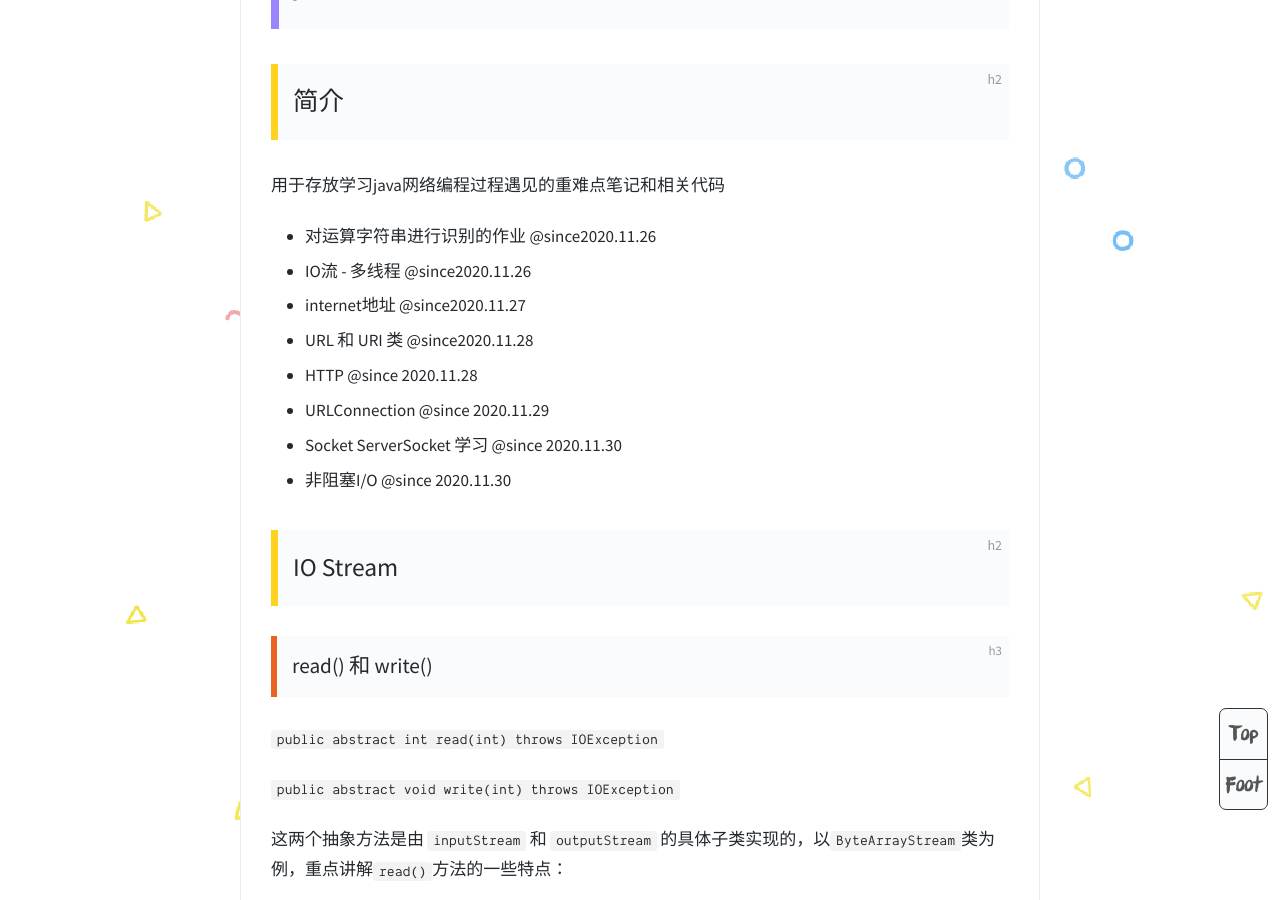
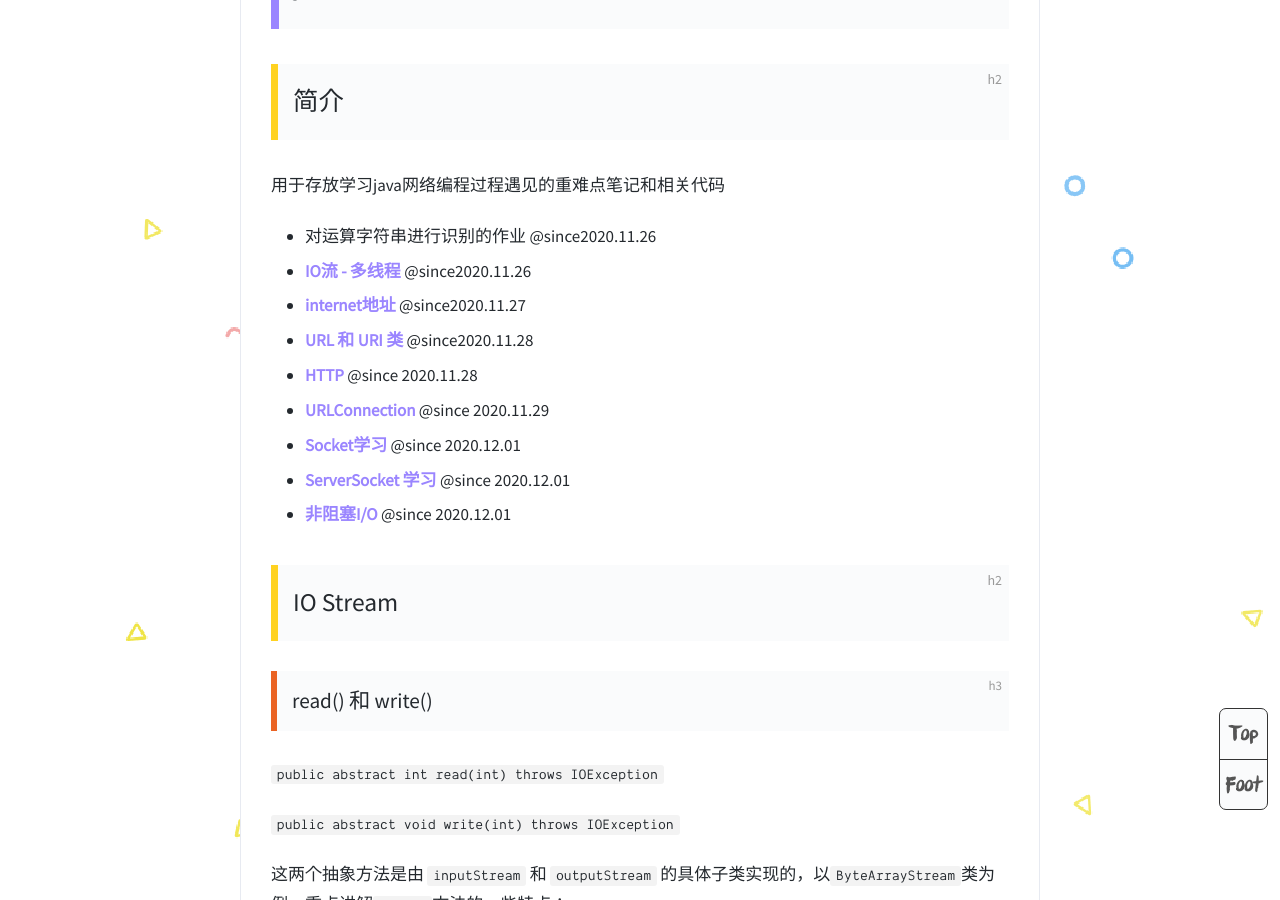
Before and after one commit to hamburgerdog/hamburgerdog.github.io, a Jekyll site: the page built from _posts/2020-11-30-java网络编程.markdown, in a window 1280 px wide and 900 px high, scrolled down 729 px. Built offline with Jekyll 4.4.1, drawn with Linux system fonts in a browser that asks for light colours; comment, search, counter and statistics services are not loaded.

Commit message:
手动添加了java网络编程笔记的目录

````diff
--- a/_posts/2020-11-30-java网络编程.markdown
+++ b/_posts/2020-11-30-java网络编程.markdown
@@ -14,13 +14,16 @@ subtitle: "java network programming"
 用于存放学习java网络编程过程遇见的重难点笔记和相关代码
 
 * 对运算字符串进行识别的作业 @since2020.11.26
-* IO流 - 多线程 @since2020.11.26
-* internet地址 @since2020.11.27
-* URL 和 URI 类 @since2020.11.28
-* HTTP @since 2020.11.28
-* URLConnection @since 2020.11.29
-* Socket ServerSocket 学习 @since 2020.11.30
-* 非阻塞I/O @since 2020.11.30
+* <a href="#io">IO流 - 多线程</a> @since2020.11.26
+* <a href="#inet">internet地址</a> @since2020.11.27
+* <a href="#url">URL 和 URI 类 </a>@since2020.11.28
+* <a href="#http">HTTP</a> @since 2020.11.28
+* <a href="#urlc">URLConnection</a> @since 2020.11.29
+* <a href="#so">Socket学习</a> @since 2020.12.01
+* <a href="#sso">ServerSocket 学习</a> @since 2020.12.01
+* <a href="#nio">非阻塞I/O</a> @since 2020.12.01
+
+<div id="io"></div>
 
 ## IO Stream
 
@@ -273,6 +276,8 @@ public void doTest(){
 
 最后两种已被舍弃，因为这会可能会让对象处于不一致状态
 
+<div id="inet"></div>
+
 ## internet地址
 
 ### 按IP地址查找
@@ -358,11 +363,11 @@ public class PooledWeblog {
 
 > 日志文件过于庞大的时候，这个程序会占用很大的内存，为了避免这个问题可以将输出也放到一个单独的线程之中，与输入共享一个队列，这样可以避免队列膨胀，但**需要有个信号告知输出线程可以运行了**
 
+<div id="url"></div>
+
 ## URL  和 URI
 
 ### URL
-
-
 
 **URL由一下5个部分组成：**
 
@@ -473,6 +478,8 @@ public class QueryString {
 }
 ```
 
+<div id="http"></div>
+
 ## HTTP
 
 ### HTTP方法
@@ -491,6 +498,8 @@ HTTP首部中两个比较关键面字段：`Content-type`指明MIME媒体类型
 
 一种用于存储连接件持久客户端状态的小文本串，cookie在请求和响应的HTTP首部，从服务器传给客户端，再从客户端传到服务器，cookie中通常不包含数据，只是指示服务器上的数据，用`CookeiManager`和`CookieStore`来管理和在本地存放和获取cookie
 
+<div id="urlc"></div>
+
 ## URLConnection
 
 > **URLConnection和HTTP联系过于紧密**，默认每个传输文件前都有一个MIME首部或类型的东西
@@ -530,6 +539,7 @@ HTTP服务器不总会在数据发送完后就立即关闭联系，因此在读
 
 这两种方式对身份认证和重定向有一定的影响，除非确实有必要，否则不要使用流模式
 
+<div id="so"></div>
 
 ## 客户端Socket
 
@@ -1021,6 +1031,8 @@ public class WhoisGUI extends JFrame {
   }
 }
 ```
+
+<div id="sso"></div>
 
 ## 服务器Socket
 
@@ -1605,6 +1617,8 @@ public class RequestProcessor implements Runnable {
   }
 }
 ```
+
+<div id="nio"></div>
 
 ## 非阻塞I/O
 
````
